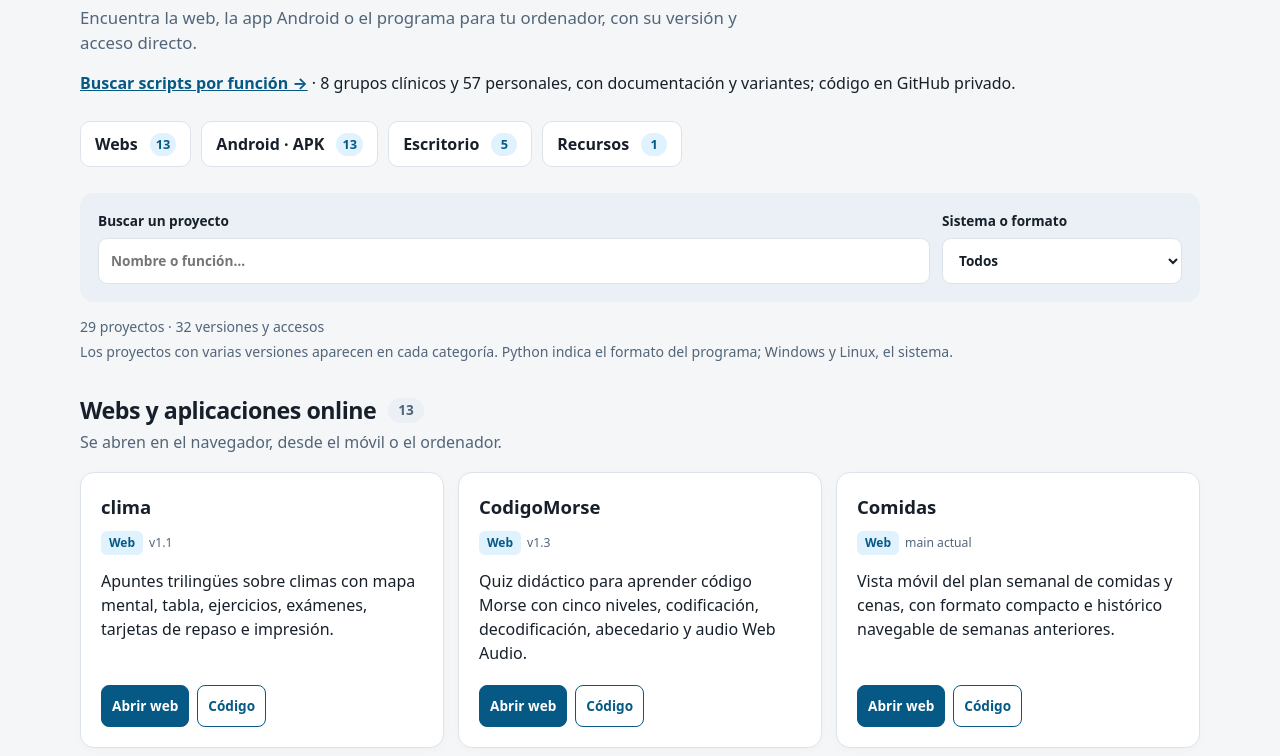
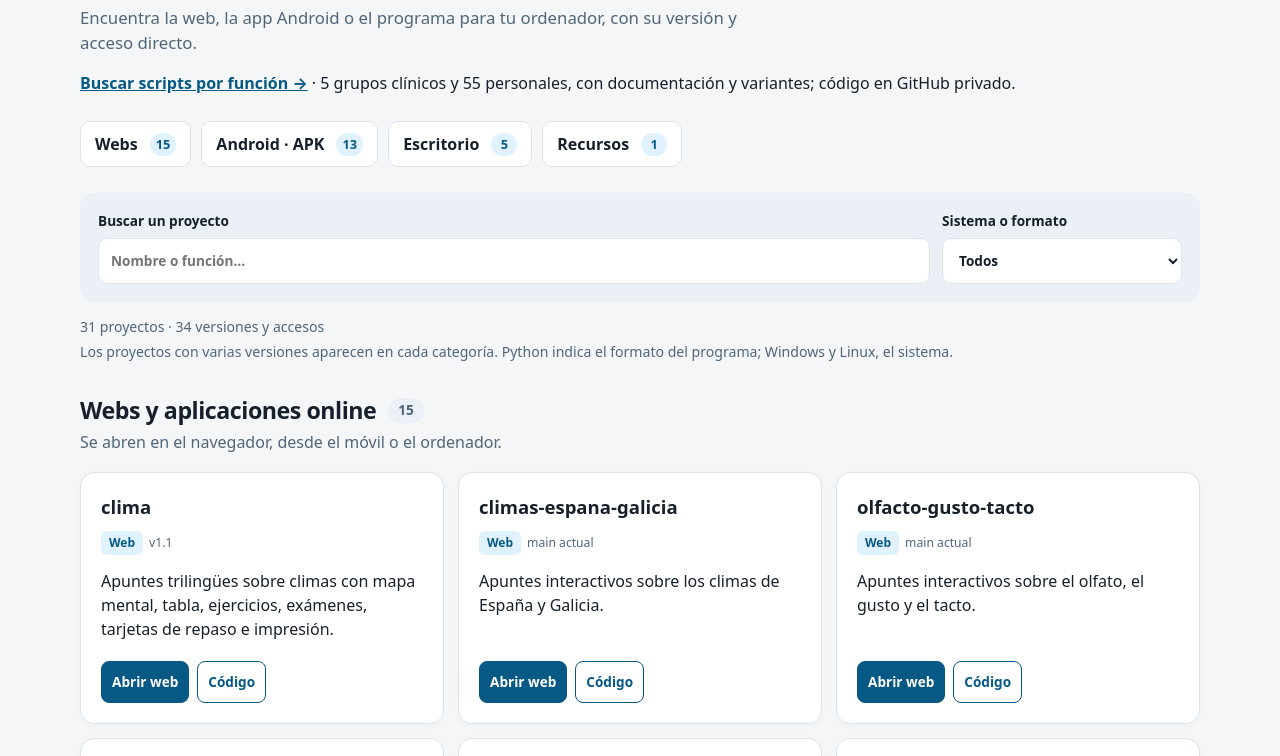
Before and after one commit to ricardoyf/INDICE_REPOS_RICARDO, a plain HTML site: page index.html in a window 1280 px wide. Shown: the part 130-886 px from the top of the page. Drawn offline with Linux system fonts and the light colour scheme.

Commit message:
Actualiza repositorios públicos en el índice

```diff
--- a/index.html
+++ b/index.html
@@ -21,9 +21,9 @@
     <h1>Repositorios públicos de Ricardo</h1>
     <p>Encuentra la web, la app Android o el programa para tu ordenador, con su versión y acceso directo.</p>
   </header>
-  <p><a href="catalogo-scripts.html"><strong>Buscar scripts por función →</strong></a> · 8 grupos clínicos y 57 personales, con documentación y variantes; código en GitHub privado.</p>
+  <p><a href="catalogo-scripts.html"><strong>Buscar scripts por función →</strong></a> · 5 grupos clínicos y 55 personales, con documentación y variantes; código en GitHub privado.</p>
   <nav class="categories" aria-label="Ir a una categoría">
-    <a href="#webs" data-category="webs">Webs<span>13</span></a>
+    <a href="#webs" data-category="webs">Webs<span>15</span></a>
     <a href="#android" data-category="android">Android · APK<span>13</span></a>
     <a href="#escritorio" data-category="escritorio">Escritorio<span>5</span></a>
     <a href="#recursos" data-category="recursos">Recursos<span>1</span></a>
@@ -40,11 +40,11 @@
       <option value="contenido">Contenido y recursos</option>
     </select></label>
   </div>
-  <p class="count" id="count" role="status" aria-live="polite">29 proyectos · 32 versiones y accesos</p>
+  <p class="count" id="count" role="status" aria-live="polite">31 proyectos · 34 versiones y accesos</p>
   <p class="hint">Los proyectos con varias versiones aparecen en cada categoría. Python indica el formato del programa; Windows y Linux, el sistema.</p>
   <div id="catalogo">
   <section class="group" id="webs" aria-labelledby="title-webs">
-    <div class="group-heading"><h2 id="title-webs">Webs y aplicaciones online</h2><span class="group-count">13</span></div>
+    <div class="group-heading"><h2 id="title-webs">Webs y aplicaciones online</h2><span class="group-count">15</span></div>
     <p class="group-intro">Se abren en el navegador, desde el móvil o el ordenador.</p>
     <div class="grid">
       <article class="card" data-project="clima" data-filters="web">
@@ -52,6 +52,18 @@
         <div class="meta"><span class="tag">Web</span><span class="version">v1.1</span></div>
         <p>Apuntes trilingües sobre climas con mapa mental, tabla, ejercicios, exámenes, tarjetas de repaso e impresión.</p>
         <div class="links"><a class="primary" href="https://ricardoyf.github.io/clima/">Abrir web</a><a href="https://github.com/ricardoyf/clima">Código</a></div>
+      </article>
+      <article class="card" data-project="climas-espana-galicia" data-filters="web">
+        <h3>climas-espana-galicia</h3>
+        <div class="meta"><span class="tag">Web</span><span class="version">main actual</span></div>
+        <p>Apuntes interactivos sobre los climas de España y Galicia.</p>
+        <div class="links"><a class="primary" href="https://ricardoyf.github.io/climas-espana-galicia/">Abrir web</a><a href="https://github.com/ricardoyf/climas-espana-galicia">Código</a></div>
+      </article>
+      <article class="card" data-project="olfacto-gusto-tacto" data-filters="web">
+        <h3>olfacto-gusto-tacto</h3>
+        <div class="meta"><span class="tag">Web</span><span class="version">main actual</span></div>
+        <p>Apuntes interactivos sobre el olfato, el gusto y el tacto.</p>
+        <div class="links"><a class="primary" href="https://ricardoyf.github.io/olfacto-gusto-tacto/">Abrir web</a><a href="https://github.com/ricardoyf/olfacto-gusto-tacto">Código</a></div>
       </article>
       <article class="card" data-project="CodigoMorse" data-filters="web">
         <h3>CodigoMorse</h3>
@@ -261,7 +273,7 @@
   </section>
   </div>
   <div class="empty" id="empty" hidden><strong>No se han encontrado proyectos</strong><p>Prueba con otro nombre o cambia el sistema.</p><button id="reset" type="button">Mostrar todos</button></div>
-  <footer>Solo se muestran repositorios públicos · Índice v1.1 · Revisado el 29/10/2026</footer>
+  <footer>Solo se muestran repositorios públicos · Índice v1.2 · Revisado el 13/11/2026</footer>
   <p class="hello">Hola mundo</p>
 </main>
 <script>
```
